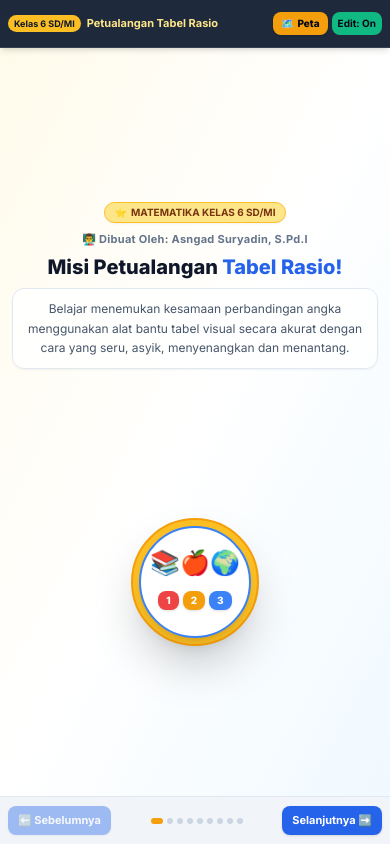
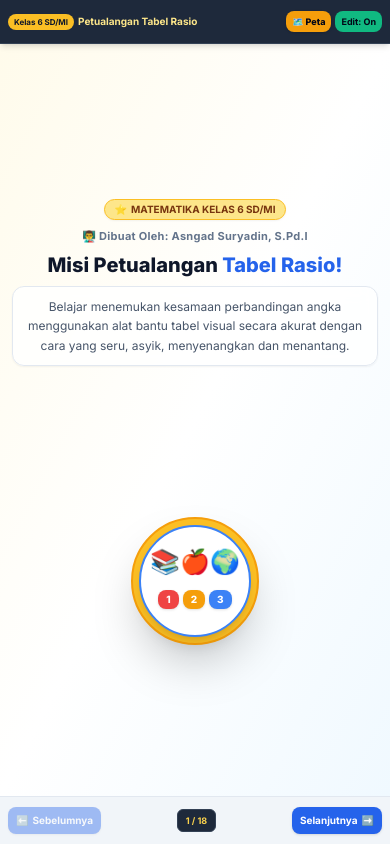
Before and after one commit to doc-minuha/new-ppt-asngad-suryadin, a plain HTML site: page index.html in a window 390 px wide. Drawn offline with nearby package versions, Linux system fonts and the light colour scheme.

Commit message:
Update index.html

```diff
--- a/index.html
+++ b/index.html
@@ -108,23 +108,23 @@
 <body class="flex flex-col h-screen w-screen overflow-hidden select-none bg-slate-900 text-slate-800">
 
     <!-- Header Control Bar -->
-    <header class="bg-slate-800 text-white px-2 sm:px-6 py-2 flex justify-between items-center shadow-md border-b border-slate-700 z-30 shrink-0 h-12 sm:h-14">
-        <div class="flex items-center space-x-1.5 sm:space-x-3 min-w-0">
-            <span class="bg-amber-400 text-slate-900 font-bold px-1.5 py-0.5 sm:px-3 sm:py-1 rounded-full text-[9px] sm:text-xs shrink-0">Kelas 6 SD/MI</span>
-            <h1 class="font-bold text-[11px] sm:text-base text-amber-200 max-w-full sm:max-w-none">Petualangan Tabel Rasio</h1>
+    <header class="bg-slate-800 text-white px-2 sm:px-6 py-1.5 sm:py-2 flex justify-between items-center shadow-md border-b border-slate-700 z-30 shrink-0 h-11 sm:h-14">
+        <div class="flex items-center space-x-1 sm:space-x-3 min-w-0">
+            <span class="bg-amber-400 text-slate-900 font-bold px-1.5 py-0.5 sm:px-3 sm:py-1 rounded-full text-[8px] sm:text-xs shrink-0">Kelas 6 SD/MI</span>
+            <h1 class="font-bold text-[10px] sm:text-base text-amber-200 truncate max-w-[120px] sm:max-w-none">Petualangan Tabel Rasio</h1>
         </div>
         <div class="flex items-center space-x-1 sm:space-x-3 shrink-0">
-            <span id="slide-indicator" class="text-[9px] sm:text-xs bg-slate-700 px-1.5 py-0.5 sm:px-2 sm:py-1 rounded-lg text-amber-300 font-semibold border border-slate-600 hidden sm:inline-block">Slide 1 dari 18</span>
-            <button onclick="goToSlide(2)" class="bg-amber-500 hover:bg-amber-600 text-slate-950 font-extrabold text-[10px] sm:text-xs px-2 py-1 sm:px-3.5 sm:py-1.5 rounded-lg transition flex items-center space-x-1 shadow transform active:scale-95">
+            <span id="slide-indicator" class="text-[9px] sm:text-xs bg-slate-700 px-1.5 py-0.5 sm:px-2 sm:py-1 rounded-lg text-amber-300 font-semibold border border-slate-600 hidden md:inline-block">Slide 1 dari 18</span>
+            <button onclick="goToSlide(2)" class="bg-amber-500 hover:bg-amber-600 text-slate-950 font-extrabold text-[9px] sm:text-xs px-1.5 py-1 sm:px-3.5 sm:py-1.5 rounded-lg transition flex items-center space-x-0.5 sm:space-x-1 shadow transform active:scale-95 shrink-0">
                 <span>🗺️</span> <span class="hidden sm:inline">Peta Petualangan</span><span class="sm:hidden">Peta</span>
             </button>
             <button onclick="resetEdits()" class="bg-rose-600 hover:bg-rose-700 text-white text-[10px] sm:text-xs px-2 py-1 sm:px-3 sm:py-1.5 rounded-lg font-medium transition hidden md:inline-block">Reset</button>
-            <button onclick="toggleEditMode()" id="edit-btn" class="bg-emerald-500 hover:bg-emerald-600 text-slate-950 text-[10px] sm:text-xs px-1.5 py-1 sm:px-3 sm:py-1.5 rounded-lg font-bold transition">Edit: On</button>
+            <button onclick="toggleEditMode()" id="edit-btn" class="bg-emerald-500 hover:bg-emerald-600 text-slate-950 text-[9px] sm:text-xs px-1.5 py-1 sm:px-3 sm:py-1.5 rounded-lg font-bold transition shrink-0">Edit: On</button>
         </div>
     </header>
 
     <!-- Main Fullscreen Presentation Area -->
-    <main class="flex-1 w-full h-[calc(100vh-6rem)] sm:h-[calc(100vh-6.5rem)] relative overflow-hidden bg-white">
+    <main class="flex-1 w-full relative overflow-hidden bg-white">
         <div id="presentation-container" class="w-full h-full relative">
 
             <!-- Slide 1: Cover -->
@@ -747,14 +747,22 @@
     </main>
 
     <!-- Navigation Footer -->
-    <footer class="bg-slate-100 border-t border-slate-200 px-2 sm:px-6 py-2 flex justify-between items-center z-30 shrink-0 h-12 sm:h-14">
-        <button onclick="prevSlide()" id="prev-btn" class="bg-blue-600 hover:bg-blue-700 text-white font-bold px-2.5 py-1.5 sm:px-5 sm:py-2 rounded-lg sm:rounded-xl text-[11px] sm:text-sm shadow transition shrink-0">
-            ⬅️ <span class="inline">Sebelumnya</span>
+    <footer class="bg-slate-100 border-t border-slate-200 px-2 sm:px-6 py-1.5 sm:py-2 flex justify-between items-center z-30 shrink-0 h-12 sm:h-14 gap-1">
+        <button onclick="prevSlide()" id="prev-btn" class="bg-blue-600 active:bg-blue-800 hover:bg-blue-700 text-white font-bold px-2 py-1.5 sm:px-5 sm:py-2 rounded-lg sm:rounded-xl text-[10px] sm:text-sm shadow transition shrink-0 flex items-center justify-center space-x-1 min-w-[75px] sm:min-w-[110px]">
+            <span>⬅️</span> <span>Sebelumnya</span>
         </button>
-        <div class="flex space-x-1 sm:space-x-1.5 overflow-x-auto max-w-[100px] sm:max-w-md py-1 px-1" id="dots-container">
+
+        <!-- Mobile Slide Counter (Visible only on small screens) -->
+        <div id="mobile-slide-indicator" class="text-[9px] bg-slate-800 text-amber-300 font-bold px-2 py-1 rounded-md border border-slate-700 shrink-0 md:hidden">
+            1 / 18
         </div>
-        <button onclick="nextSlide()" id="next-btn" class="bg-blue-600 hover:bg-blue-700 text-white font-bold px-2.5 py-1.5 sm:px-5 sm:py-2 rounded-lg sm:rounded-xl text-[11px] sm:text-sm shadow transition shrink-0">
-            <span class="inline">Selanjutnya</span> ➡️
+
+        <!-- Dot Indicators (Visible on medium and larger screens) -->
+        <div class="hidden md:flex space-x-1 sm:space-x-1.5 overflow-x-auto max-w-[100px] sm:max-w-md py-1 px-1" id="dots-container">
+        </div>
+
+        <button onclick="nextSlide()" id="next-btn" class="bg-blue-600 active:bg-blue-800 hover:bg-blue-700 text-white font-bold px-2 py-1.5 sm:px-5 sm:py-2 rounded-lg sm:rounded-xl text-[10px] sm:text-sm shadow transition shrink-0 flex items-center justify-center space-x-1 min-w-[75px] sm:min-w-[110px]">
+            <span>Selanjutnya</span> <span>➡️</span>
         </button>
     </footer>
 
@@ -765,18 +773,12 @@
         const slides = document.querySelectorAll('.slide');
         const totalSlides = slides.length;
         const indicator = document.getElementById('slide-indicator');
+        const mobileIndicator = document.getElementById('mobile-slide-indicator');
         const prevBtn = document.getElementById('prev-btn');
         const nextBtn = document.getElementById('next-btn');
         const dotsContainer = document.getElementById('dots-container');
 
         // Mapping Pos to slide ranges (0-indexed):
-        // Slide 0: Cover, Slide 1: Target Misi, Slide 2: Map
-        // Pos 1: Slide 3
-        // Pos 2: Slide 4 - 6
-        // Pos 3: Slide 7 - 8
-        // Pos 4: Slide 9 - 10
-        // Pos 5: Slide 11 - 12
-        // Pos 6: Slide 13 - 17 (all final slides)
         const posConfig = {
             1: { start: 3, end: 3 },
             2: { start: 4, end: 6 },
@@ -822,7 +824,8 @@
                 dot.className = `w-1.5 h-1.5 sm:w-2.5 sm:h-2.5 rounded-full transition-all shrink-0 ${index === currentSlide ? 'bg-amber-500 w-3 sm:w-6' : 'bg-slate-300 hover:bg-slate-400'}`;
             });
 
-            indicator.textContent = `Slide ${currentSlide + 1} dari ${totalSlides}`;
+            if (indicator) indicator.textContent = `Slide ${currentSlide + 1} dari ${totalSlides}`;
+            if (mobileIndicator) mobileIndicator.textContent = `${currentSlide + 1} / ${totalSlides}`;
 
             if (currentSlide === 2) {
                 currentPos = null;
@@ -835,24 +838,24 @@
                 // Map slide: Next button locked until a Pos is clicked
                 nextBtn.disabled = true;
                 nextBtn.style.opacity = '0.4';
-                nextBtn.textContent = 'Selanjutnya ➡️';
+                nextBtn.innerHTML = '<span>Selanjutnya</span> <span>➡️</span>';
             } else if (currentPos !== null && posConfig[currentPos]) {
                 // Inside a Pos: Next button stays active. On the final slide of the Pos, clicking it completes the Pos & returns to Map.
                 nextBtn.disabled = false;
                 nextBtn.style.opacity = '1';
                 if (currentSlide === posConfig[currentPos].end) {
-                    nextBtn.textContent = 'Selesai & Ke Peta 🗺️';
+                    nextBtn.innerHTML = '<span class="hidden sm:inline">Selesai & Ke Peta</span> <span>🗺️</span>';
                 } else {
-                    nextBtn.textContent = 'Selanjutnya ➡️';
+                    nextBtn.innerHTML = '<span>Selanjutnya</span> <span>➡️</span>';
                 }
             } else if (currentSlide < 2) {
                 nextBtn.disabled = false;
                 nextBtn.style.opacity = '1';
-                nextBtn.textContent = 'Selanjutnya ➡️';
+                nextBtn.innerHTML = '<span>Selanjutnya</span> <span>➡️</span>';
             } else {
                 nextBtn.disabled = true;
                 nextBtn.style.opacity = '0.4';
-                nextBtn.textContent = 'Selanjutnya ➡️';
+                nextBtn.innerHTML = '<span>Selanjutnya</span> <span>➡️</span>';
             }
         }
 
@@ -921,10 +924,10 @@
             const btn = document.getElementById('edit-btn');
             if (isEditing) {
                 btn.textContent = 'Edit: On';
-                btn.className = 'bg-emerald-500 hover:bg-emerald-600 text-slate-950 text-[10px] sm:text-xs px-1.5 py-1 sm:px-3 sm:py-1.5 rounded-lg font-bold transition';
+                btn.className = 'bg-emerald-500 hover:bg-emerald-600 text-slate-950 text-[9px] sm:text-xs px-1.5 py-1 sm:px-3 sm:py-1.5 rounded-lg font-bold transition shrink-0';
             } else {
                 btn.textContent = 'Edit: Off';
-                btn.className = 'bg-slate-700 hover:bg-slate-600 text-white text-[10px] sm:text-xs px-1.5 py-1 sm:px-3 sm:py-1.5 rounded-lg font-bold transition';
+                btn.className = 'bg-slate-700 hover:bg-slate-600 text-white text-[9px] sm:text-xs px-1.5 py-1 sm:px-3 sm:py-1.5 rounded-lg font-bold transition shrink-0';
             }
         }
 
```
